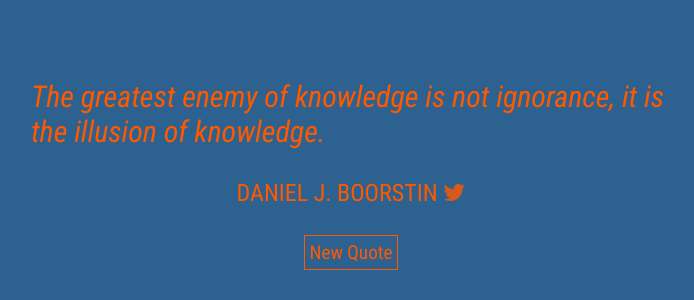
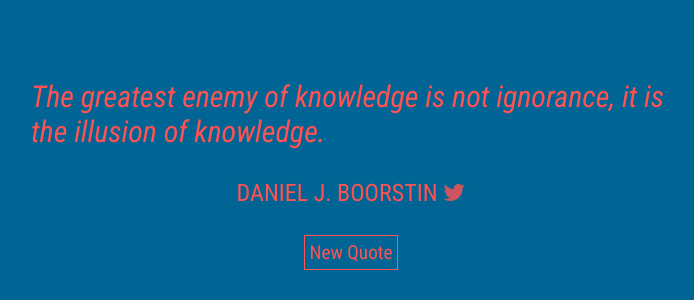
Before and after one commit to ice5050/FCC-Quote, a plain HTML site: page index.html in a window 1280 px wide. Shown: the part 234-534 px from the top of the page, without its empty margins (289-983 px from the left). Drawn offline with Linux system fonts and the light colour scheme.

Commit message:
change color and fix button transition

```diff
--- a/css/style.css
+++ b/css/style.css
@@ -7,25 +7,24 @@ body {
 
   box-sizing: border-box;
 
-  color: #ff5900;
-  background-color: #2d618f;
+  color: #FF5252;
+  background-color: #006494;
 }
 
 a {
-  color: #ff5900;
+  color: #FF5252;
   text-decoration: none;
 }
 
 .btn {
-  border: 1px solid #ff5900;
+  border: 1px solid #FF5252;
   padding: 5px;
   transition: all 0.2s ease-in-out;
 }
 
 .btn:hover {
-  border: none;
-  background-color: #ff5900;
-  color: #2d618f;
+  background-color: #FF5252;
+  color: #006494;
 }
 
 .wrapper {
```
